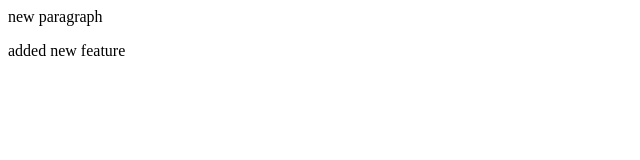
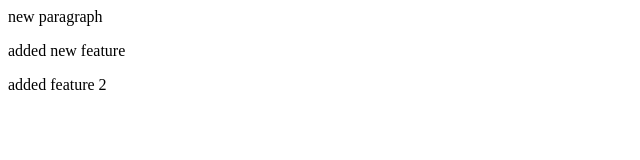
Before and after one commit to jeenasaurabh22-tech/localRepo, a plain HTML site: page index.html in a window 1280 px wide. Shown: the whole page, without its empty margins (0-640 px from the left). Drawn offline with Linux system fonts and the light colour scheme.

Commit message:
added feature 2

```diff
--- a/index.html
+++ b/index.html
@@ -1,2 +1,4 @@
 <p>new paragraph</p>
 <p>added new feature</p>
+<p>added feature 2
+</p>
```
